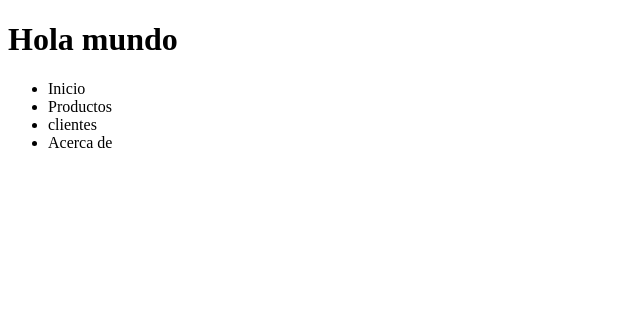
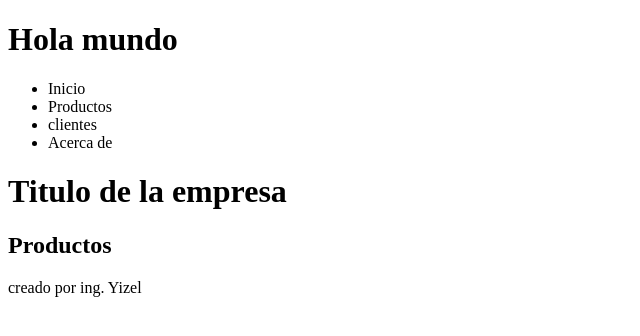
Before and after one commit to 04yizsanz/pruebaGIT, a plain HTML site: page index.html in a window 1280 px wide. Shown: the whole page, without its empty margins (0-640 px from the left). Drawn offline with Linux system fonts and the light colour scheme.

Commit message:
se agregó header section y footer

```diff
--- a/index.html
+++ b/index.html
@@ -13,5 +13,12 @@
         <li>clientes</li>
         <li>Acerca de</li>
     </ul>
+    <header>
+        <h1>Titulo de la empresa</h1>
+    </header>
+    <section>
+        <H1> Productos</H1>
+    </section>
+    <footer> creado por ing. Yizel</footer>
 </body>
 </html>
```
